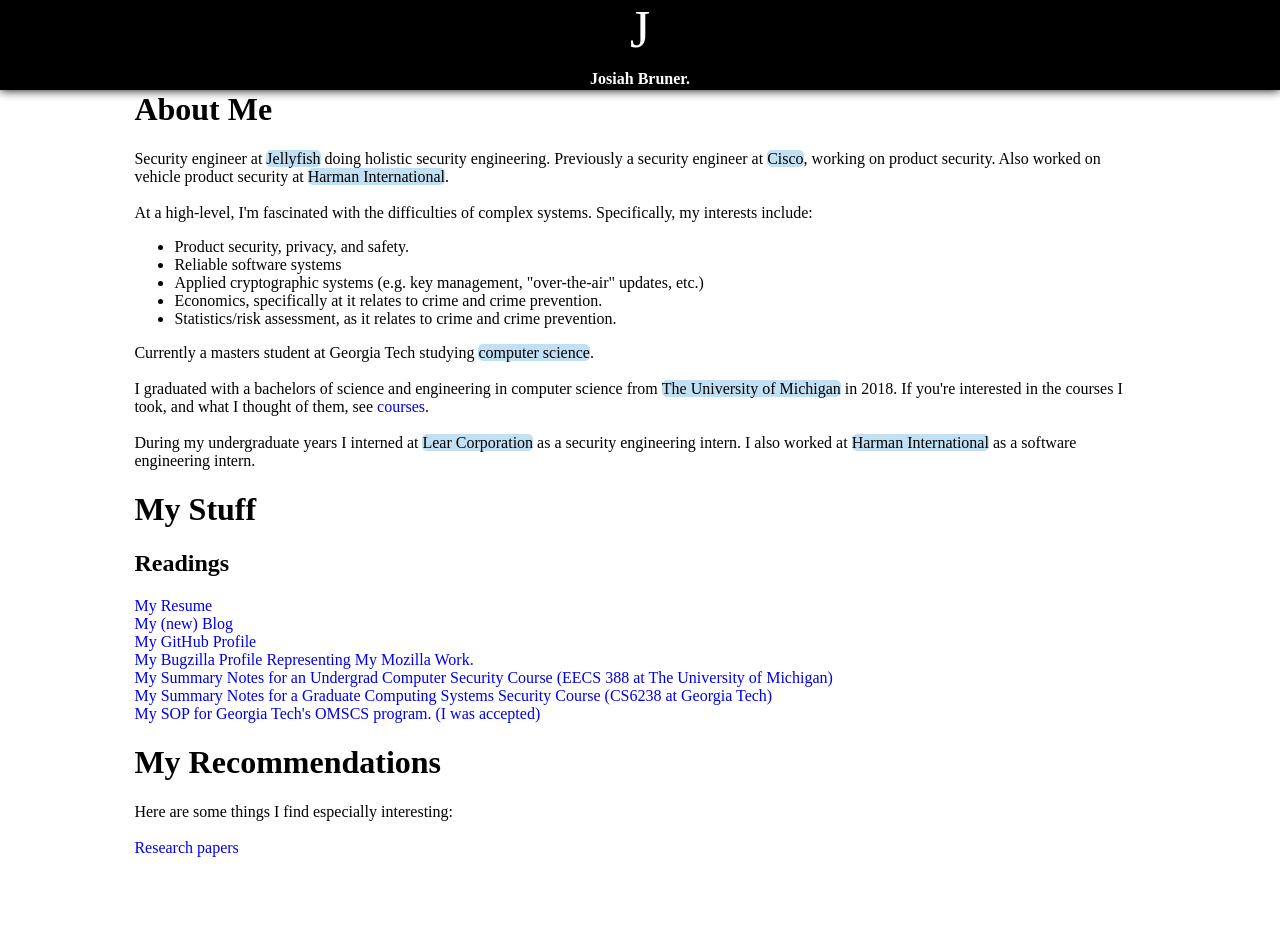
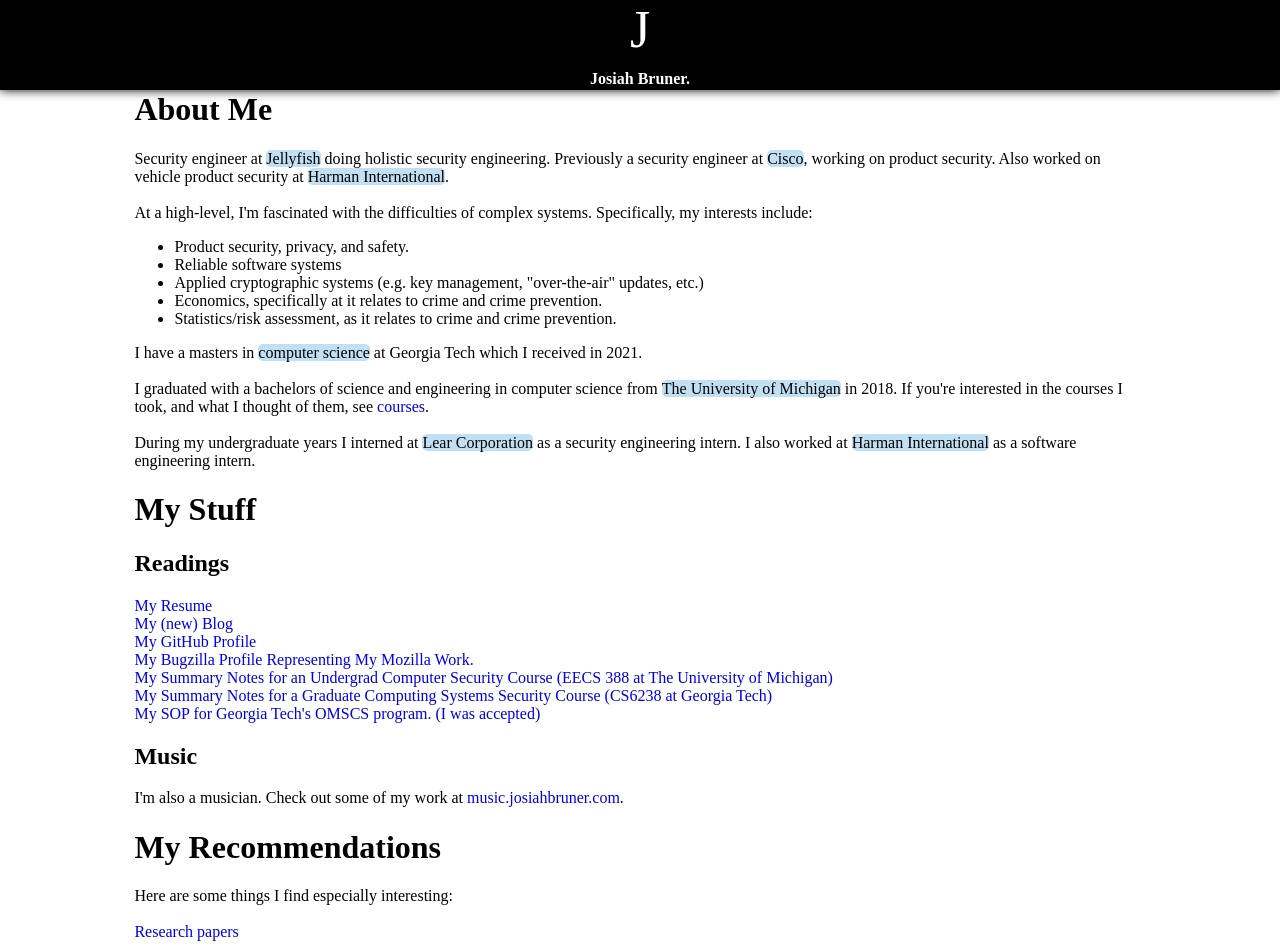
Before and after one commit to JosiahOne/website, a plain HTML site: page www/index.html in a window 1280 px wide. Before the commit the page ends 865 px from the top, so only its background shows below. Drawn offline with Linux system fonts and the light colour scheme; a web font is replaced by a local one.

Commit message:
Add music reference

```diff
--- a/www/index.html
+++ b/www/index.html
@@ -173,7 +173,7 @@ a > span {
       <li>Statistics/risk assessment, as it relates to crime and crime prevention.</li>
     </ul>
 
-  Currently a masters student at Georgia Tech studying <div class="summary"> computer science<div class="sub"> (focus on computing systems)</div></div>.<br><br>
+  I have a masters in <div class="summary"> computer science<div class="sub"> (focus on computing systems)</div></div> at Georgia Tech which I received in 2021.<br><br>
 
   I graduated with a bachelors of science and engineering in computer science from <div class="summary"> The University of Michigan<div class="sub"> (Ann Arbor)</div></div> in 2018. If you're interested in the courses I took, and what I thought of them, see <a href="courses"> courses</a>.
 
@@ -191,6 +191,9 @@ a > span {
 <a href="compSec/NotesOnComputingSystemsSecurity.html"> My Summary Notes for a Graduate Computing Systems Security Course (CS6238 at Georgia Tech) </a> <br>
 <a href="readings/omscs.html"> My SOP for Georgia Tech's OMSCS program. (I was accepted) </a> <br>
 
+<h2> Music </h2>
+I'm also a musician. Check out some of my work at <a href="https://music.josiahbruner.com">music.josiahbruner.com</a>.
+
 <h1> My Recommendations </h1>
 Here are some things I find especially interesting: <br> <br>
 
```
